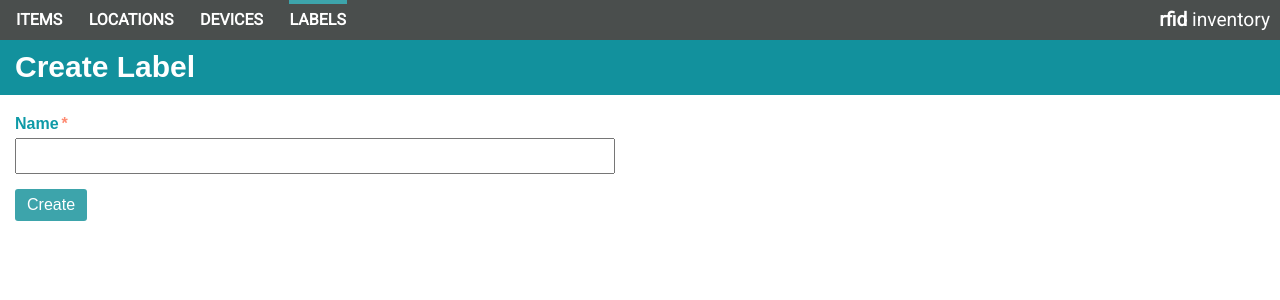
After one commit to andrewgodwin/rfid-inventory, a Django app: page /labels/create/ in a window 1280 px wide. The commit adds this page. Shown: the top 300 px of the page. Run offline with Django 3.2, Linux system fonts and the light colour scheme; the visitor is signed in with stand-in values (Sample User, id 1); some libraries are stand-ins or nearby versions.

Commit message:
Add label functionality

```diff
--- a/listkeeper/directory/models.py
+++ b/listkeeper/directory/models.py
@@ -120,13 +120,22 @@ class Label(models.Model):
     called "tag", but that's not a great word to re-use here.
     """
 
-    name = models.CharField(max_length=100)
+    name = models.CharField(max_length=100, unique=True)
 
     created = models.DateTimeField(auto_now_add=True)
     updated = models.DateTimeField(auto_now=True)
 
+    class urls(urlman.Urls):
+        base = "/labels/"
+        view = "{base}{self.id}/"
+        edit = "{view}edit/"
+        delete = "{view}delete/"
+
     def __str__(self):
         return self.name
+
+    def get_absolute_url(self):
+        return self.urls.view
 
 
 class Location(models.Model):
--- /dev/null
+++ b/listkeeper/directory/views/labels.py
@@ -0,0 +1,48 @@
+from django.contrib.auth.mixins import LoginRequiredMixin
+from django.shortcuts import render, redirect
+from django.views.generic import (
+    CreateView,
+    DeleteView,
+    DetailView,
+    ListView,
+    UpdateView,
+)
+
+from ..models import Label
+
+
+def index(request):
+    return redirect(Label.urls.base)
+
+
+class ListLabels(LoginRequiredMixin, ListView):
+    queryset = Label.objects.order_by("name")
+    template_name = "labels/list.html"
+    context_object_name = "labels"
+    extra_context = {"section": "labels"}
+
+
+class ViewLabel(LoginRequiredMixin, DetailView):
+    model = Label
+    template_name = "labels/view.html"
+    extra_context = {"section": "labels"}
+
+
+class EditLabel(LoginRequiredMixin, UpdateView):
+    model = Label
+    fields = ["name"]
+    template_name = "labels/edit.html"
+    extra_context = {"section": "labels"}
+
+
+class CreateLabel(LoginRequiredMixin, CreateView):
+    model = Label
+    fields = ["name"]
+    template_name = "labels/create.html"
+    extra_context = {"section": "labels"}
+
+
+class DeleteLabel(LoginRequiredMixin, DeleteView):
+    model = Label
+    template_name = "labels/delete.html"
+    success_url = "/labels/"
--- a/listkeeper/listkeeper/urls.py
+++ b/listkeeper/listkeeper/urls.py
@@ -16,7 +16,7 @@ Including another URLconf
 from django.contrib import admin, auth
 from django.urls import path
 
-from directory.views import items, locations
+from directory.views import items, labels, locations
 from devices import api, views as devices
 
 urlpatterns = [
@@ -24,26 +24,32 @@ urlpatterns = [
     # Auth
     path("auth/login/", auth.views.LoginView.as_view(template_name="login.html")),
     path("auth/logout/", auth.views.LogoutView.as_view()),
-    # Item URLs
+    # Items
     path("items/", items.ListItems.as_view()),
     path("items/create/", items.CreateItem.as_view()),
     path("items/<int:pk>/", items.ViewItem.as_view()),
     path("items/<int:pk>/edit/", items.EditItem.as_view()),
     path("items/<int:pk>/delete/", items.DeleteItem.as_view()),
-    # Device URLs
+    # Devices
     path("devices/", devices.ListDevices.as_view()),
     path("devices/create/", devices.CreateDevice.as_view()),
     path("devices/<int:pk>/", devices.ViewDevice.as_view()),
     path("devices/<int:pk>/edit/", devices.EditDevice.as_view()),
     path("devices/<int:pk>/delete/", devices.DeleteDevice.as_view()),
     path("devices/<int:pk>/set-mode/<str:mode>/", devices.SetDeviceMode.as_view()),
-    # Location URLs
+    # Locations
     path("locations/", locations.ListLocations.as_view()),
     path("locations/create/", locations.CreateLocation.as_view()),
     path("locations/reparent/", locations.ReparentLocation.as_view()),
     path("locations/<int:pk>/", locations.ViewLocation.as_view()),
     path("locations/<int:pk>/edit/", locations.EditLocation.as_view()),
     path("locations/<int:pk>/delete/", locations.DeleteLocation.as_view()),
+    # Labels
+    path("labels/", labels.ListLabels.as_view()),
+    path("labels/create/", labels.CreateLabel.as_view()),
+    path("labels/<int:pk>/", labels.ViewLabel.as_view()),
+    path("labels/<int:pk>/edit/", labels.EditLabel.as_view()),
+    path("labels/<int:pk>/delete/", labels.DeleteLabel.as_view()),
     # API URLs
     path("api/device/sync/", api.sync),
     # Admin delegation
--- a/listkeeper/templates/base.html
+++ b/listkeeper/templates/base.html
@@ -26,6 +26,7 @@
             <a href="/items/"{% if section == "items" %} class="selected"{% endif %}>Items</a>
             <a href="/locations/"{% if section == "locations" %} class="selected"{% endif %}>Locations</a>
             <a href="/devices/"{% if section == "devices" %} class="selected"{% endif %}>Devices</a>
+            <a href="/labels/"{% if section == "labels" %} class="selected"{% endif %}>Labels</a>
         </nav>
     </header>
 
--- a/listkeeper/templates/items/list.html
+++ b/listkeeper/templates/items/list.html
@@ -24,6 +24,11 @@
                     <div class="no-image">?</div>
                 {% endif %}
                 <span class="name">{{ item.name }}</span>
+                <ul class="labels">
+                    {% for label in item.labels.all %}
+                    <li>{{ label }}</li>
+                    {% endfor %}
+                </ul>
             </a>
             <p class="description">{{ item.description }}</p>
         </div>
--- /dev/null
+++ b/listkeeper/templates/labels/create.html
@@ -0,0 +1,16 @@
+{% extends "base.html" %}
+{% load crispy_forms_tags %}
+
+{% block content %}
+
+    <h1>Create Label</h1>
+
+    <section>
+        <form action="." method="POST" class="create create-label" enctype="multipart/form-data">
+            {{ form|crispy }}
+            {% csrf_token %}
+            <button>Create</button>
+        </form>
+    </section>
+
+{% endblock content %}
--- a/listkeeper/templates/locations/list.html
+++ b/listkeeper/templates/locations/list.html
@@ -10,12 +10,12 @@
     </nav>
 
     {% for location in locations %}
-        <div class="location">
+        <div class="list-item">
             <a href="{{ location.urls.view }}">{{ location }}</a>
             <small>{{ location.items_count }} item{{ location.items_count|pluralize }}</small>
         </div>
     {% empty %}
-        <div class="location empty">No locations yet.</div>
+        <div class="list-item empty">No locations yet.</div>
     {% endfor %}
 
 {% endblock content %}
```
Also changed, not shown: listkeeper/directory/forms.py (+24 -3 lines), listkeeper/static/css/style.css (+27 -10 lines), listkeeper/templates/items/view.html (+9 -0 lines), listkeeper/templates/labels/delete.html (added, +19 -0 lines), listkeeper/templates/labels/edit.html (added, +17 -0 lines), listkeeper/templates/labels/list.html (added, +24 -0 lines), listkeeper/templates/labels/view.html (added, +22 -0 lines), .github/workflows/docker-image.yml (deleted).
